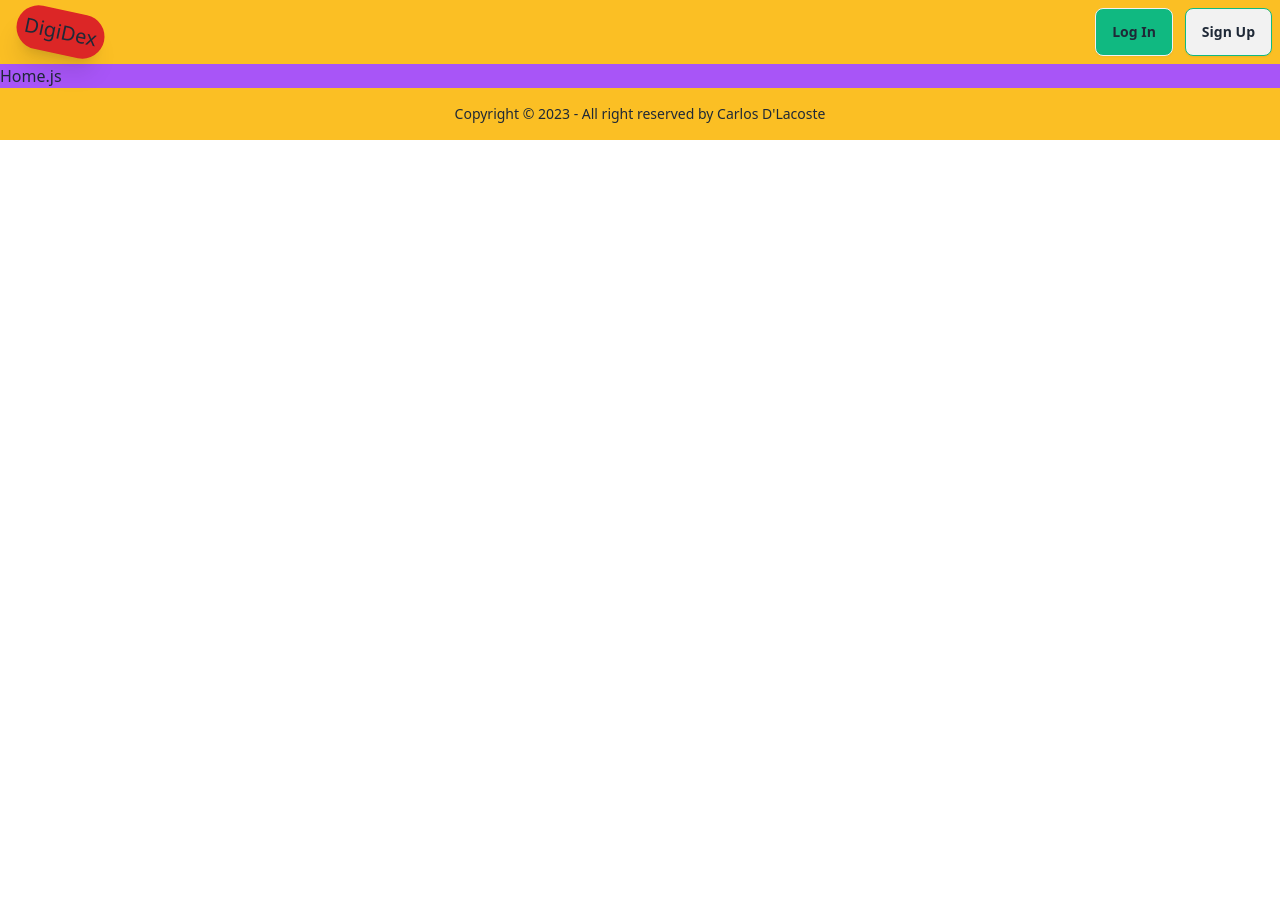
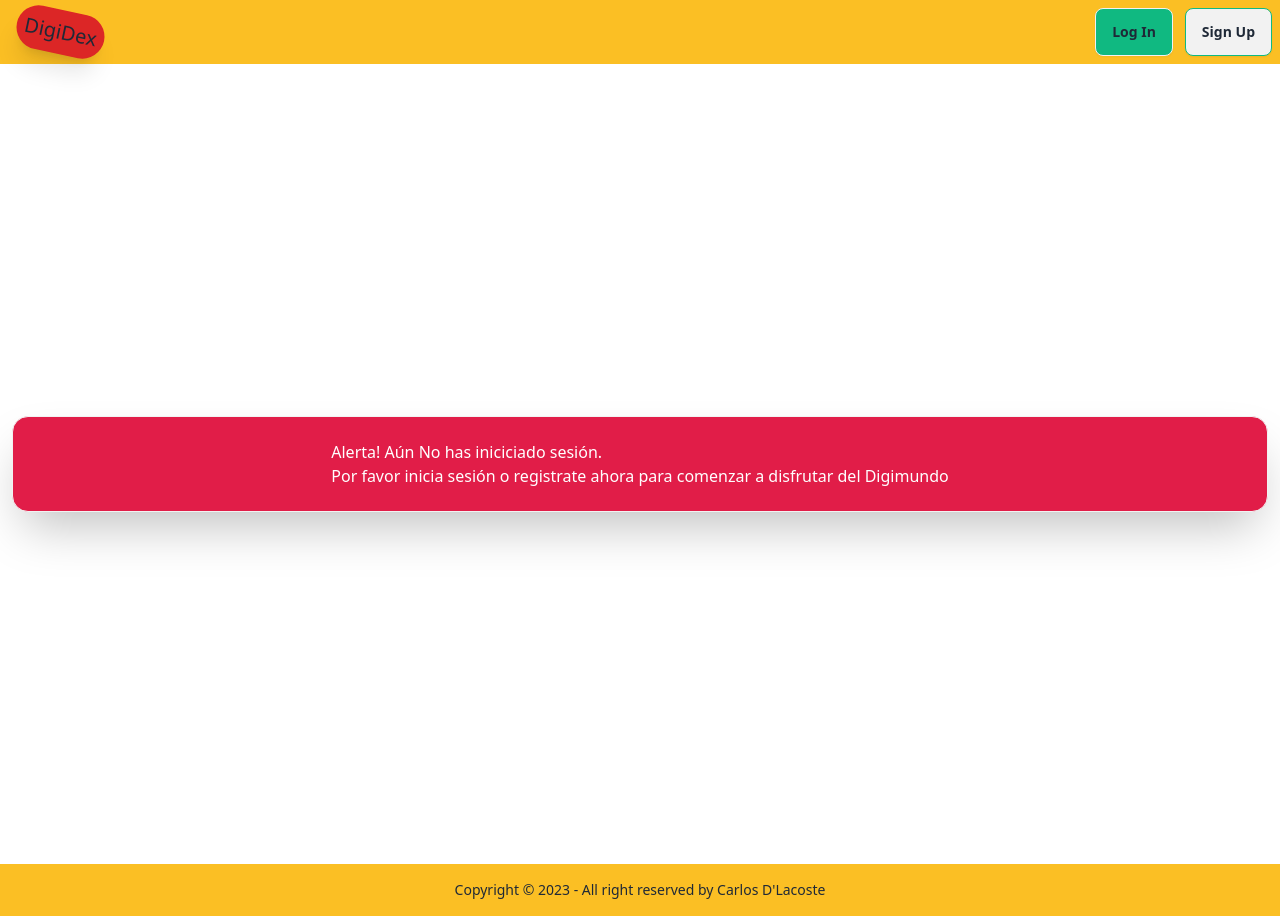
Before and after one commit to carlosdlacoste/digimon-app, a React (Vite) app in the folder front/: page / in a window 1280 px wide. Before the commit the page ends 800 px from the top, so only its background shows below. Built offline with nearby package versions, Linux system fonts and the light colour scheme.

Commit message:
Agregado mensaje inicial en home cuando el usuario no este logueado

```diff
--- a/front/src/pages/home.jsx
+++ b/front/src/pages/home.jsx
@@ -1,7 +1,15 @@
 export const Home = () =>{
     return(
         <>
-            <div className='bg-purple-500'>Home.js</div>
+            <div className="h-screen flex justify-center items-center">
+                <div role="alert" className="alert m-3 h-24 flex justify-center text-white bg-rose-600 transition duration-0 hover:duration-75 shadow-2xl">
+                    {/* <svg xmlns="http://www.w3.org/2000/svg" fill="none" viewBox="0 0 24 24" className="stroke-info shrink-0 w-6 h-6 border-white"><path strokeLinecap="round" strokeLinejoin="round" strokeWidth="2" d="M13 16h-1v-4h-1m1-4h.01M21 12a9 9 0 11-18 0 9 9 0 0118 0z"></path></svg> */}
+                    <div className="flex flex-col">
+                        <span>Alerta! Aún No has iniciciado sesión.</span>
+                        <span>Por favor inicia sesión o registrate ahora para comenzar a disfrutar del Digimundo</span>
+                    </div>
+                </div>
+            </div>
         </>
     )
 }
```
